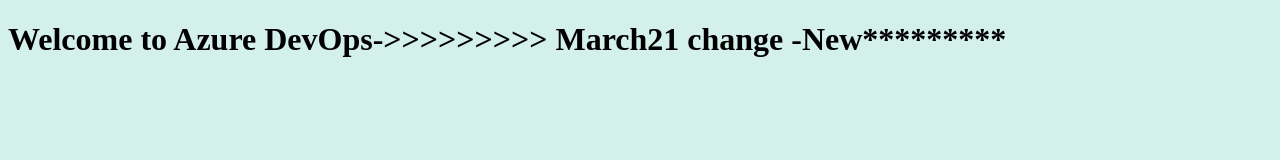
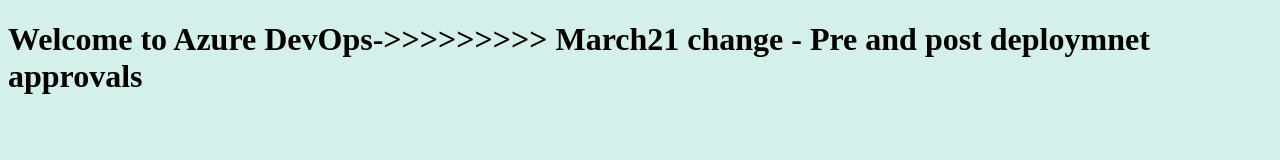
Before and after one commit to babu1245/march17-repo, a plain HTML site: page index.html in a window 1280 px wide. Drawn offline with Linux system fonts and the light colour scheme.

Commit message:
pre and post

```diff
--- a/index.html
+++ b/index.html
@@ -1,6 +1,6 @@
 <!DOCTYPE html>
 <html>
    <body style="background-color:rgb(212, 240, 234);">
-      <h1>Welcome to Azure DevOps->>>>>>>>> March21 change -New*********</h1>
+      <h1>Welcome to Azure DevOps->>>>>>>>> March21 change - Pre and post deploymnet approvals</h1>
    </body>
 </html>
```
